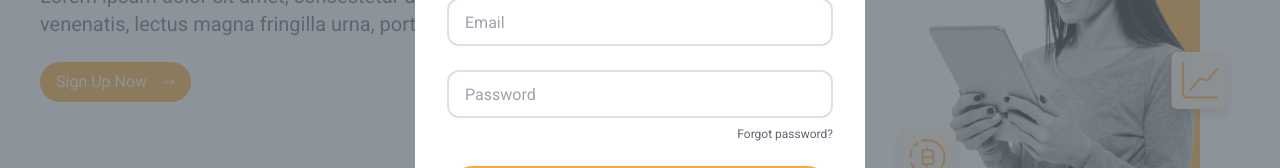
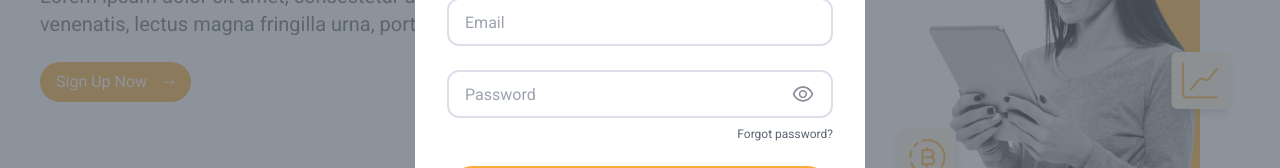
Before and after one commit to Guilhermecheng/coinsynch, a Next.js app: page / in a window 1280 px wide. Both pictures are taken after a click on the element "Sign In". Shown: the part 298-466 px from the top of the page. Built offline with nearby package versions, Linux system fonts and the light colour scheme; no server answers; what tailwindcss-radix would draw is missing.

Commit message:
feat: see password

```diff
--- a/src/components/LogInModal.tsx
+++ b/src/components/LogInModal.tsx
@@ -1,7 +1,7 @@
 'use client';
 
 import { GlobalContext, UserDataProps } from "@/contexts/GlobalContext";
-import { useContext } from "react";
+import { useContext, useState } from "react";
 import { useRouter } from "next/navigation";
 
 import * as Dialog from "@radix-ui/react-dialog";
@@ -14,6 +14,7 @@ import { zodResolver } from "@hookform/resolvers/zod";
 
 import { RiCloseLine } from "react-icons/ri";
 import { FiCheck } from "react-icons/fi";
+import { AiOutlineEye } from "react-icons/ai";
 
 const signInFormValidation = z.object({
     email: z.string().min(1, { message: "Email is required" }).email({
@@ -45,6 +46,9 @@ type SignUpValidationSchema = z.infer<typeof signUpFormValidation>;
 
 export function LogInModal() {
     const { modalType, setModalType, setUserData } = useContext(GlobalContext);
+    const [logInSeePassword, setlogInSeePassword] = useState(false);
+    const [signUpSeePassword, setSignUpSeePassword] = useState(false);
+    const [signUpSeeConfPassword, setSignUpSeeConfPassword] = useState(false);
 
     const { register: registerSignUp, handleSubmit: handleSubmitSignUp, formState: { errors: errorsSignUp,  }, control } = useForm<SignUpValidationSchema>({
         resolver: zodResolver(signUpFormValidation),
@@ -104,12 +108,15 @@ export function LogInModal() {
                             />
                             {errors.email && <span className="text-xs text-quartenary-500 mt-1">{errors.email?.message}</span>}
 
+                            <div className="flex justify-between items-center h-12 w-full border-2 border-secondary-300 rounded-xl px-4 mt-3.5 md:mt-6">
                                 <input
-                                type="password"
+                                    type={logInSeePassword ? "text" : "password"}
                                     placeholder="Password"
-                                className="h-12 w-full border-2 border-secondary-300 rounded-xl px-4 mt-3.5 md:mt-6"
+                                    className="w-[80%]  h-full outline-none"
                                     {...register("password", { required: true })}
                                 />
+                                <AiOutlineEye size={24} className="cursor-pointer text-secondary-500" onClick={() => setlogInSeePassword(!logInSeePassword)} />
+                            </div>
                             {errors.password && <span className="text-xs text-quartenary-500 mt-1">{errors.password?.message}</span>}
 
                             <span className="w-full flex justify-end text-xs mt-2 cursor-pointer">Forgot password?</span>
@@ -136,20 +143,26 @@ export function LogInModal() {
                             />
                             {errorsSignUp.email && <span className="text-xs text-quartenary-500 mt-1">{errorsSignUp.email?.message}</span>}
 
+                            <div className="flex justify-between items-center h-12 w-full border-2 border-secondary-300 rounded-xl px-4 ">
                                 <input
-                                type="password"
+                                    type={signUpSeePassword ? "text" : "password"}
                                     placeholder="Password"
-                                className="h-12 w-full border-2 border-secondary-300 rounded-xl px-4"
+                                    className="w-[80%]  h-full outline-none"
                                     {...registerSignUp("password", { required: true })}
                                 />
+                                <AiOutlineEye size={24} className="cursor-pointer text-secondary-500" onClick={() => setSignUpSeePassword(!signUpSeePassword)} />
+                            </div>
                             {errorsSignUp.password && <span className="text-xs text-quartenary-500 mt-1">{errorsSignUp.password?.message}</span>}
 
+                            <div className="flex justify-between items-center h-12 w-full border-2 border-secondary-300 rounded-xl px-4">
                                 <input
-                                type="password"
+                                    type={signUpSeeConfPassword ? "text" : "password"}
                                     placeholder="Confirm Password"
-                                className="h-12 w-full border-2 border-secondary-300 rounded-xl px-4"
+                                    className="w-[80%]  h-full outline-none"
                                     {...registerSignUp("confirmPassword", { required: true })}
                                 />
+                                <AiOutlineEye size={24} className="cursor-pointer text-secondary-500" onClick={() => setSignUpSeeConfPassword(!signUpSeeConfPassword)} />
+                            </div>
                             {errorsSignUp.confirmPassword && <span className="text-xs text-quartenary-500 mt-1">{errorsSignUp.confirmPassword?.message}</span>}
 
                             <span className="w-full flex text-xs mt-2 cursor-pointer">
```
Lines whose indentation alone changed are shown as unchanged.
